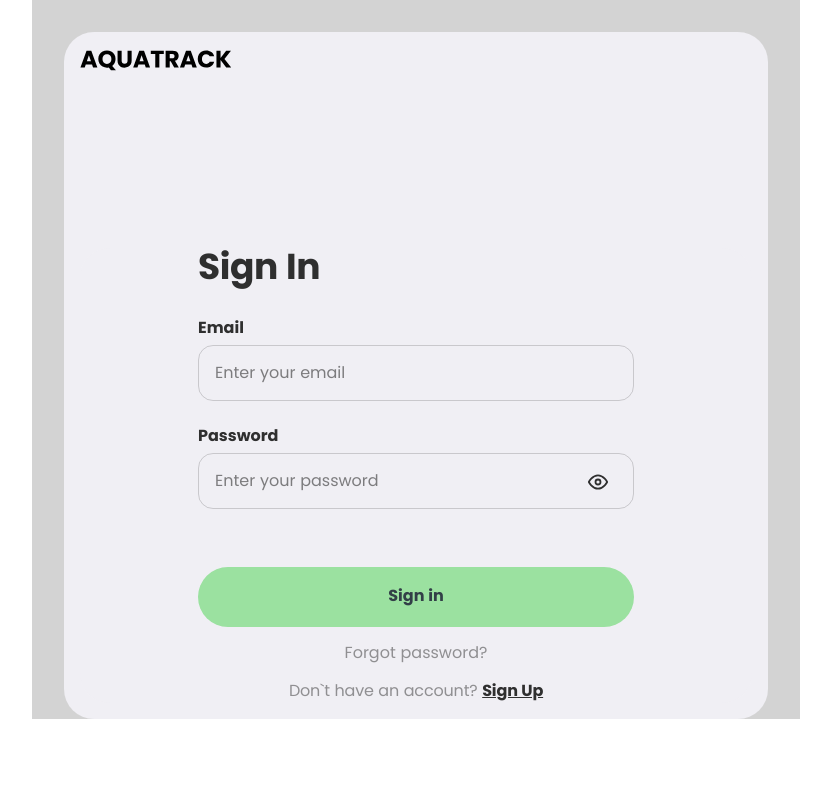
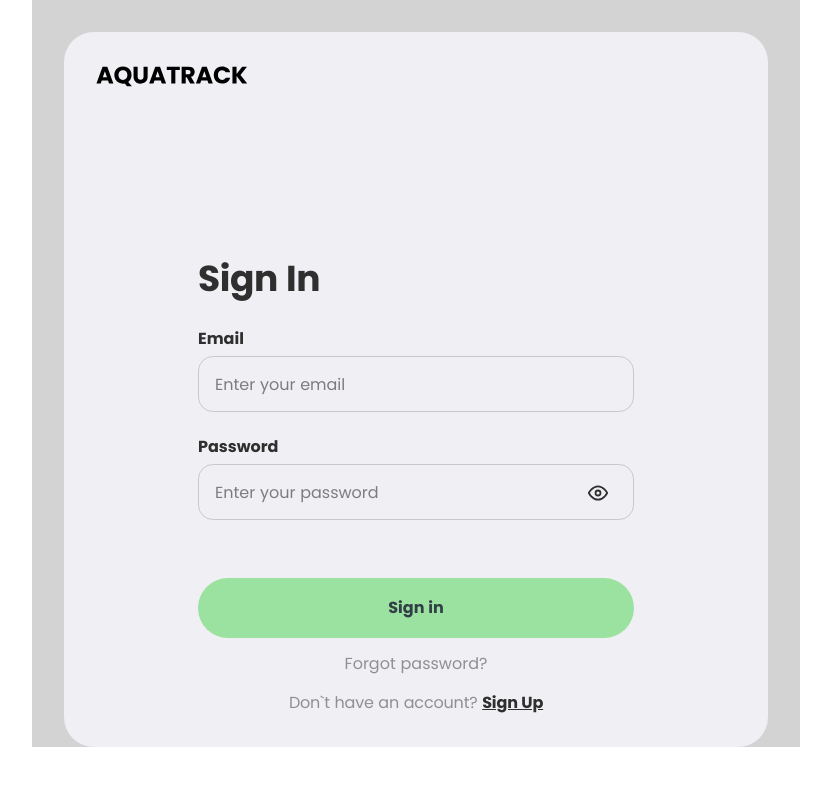
Before and after one commit to Serhii-Ivanchenko/Team-03-project-front, a React (Vite) app: page /signin in a window 1280 px wide. Shown: the top 786 px of the page, without its empty margins (224-1055 px from the left). Built offline with nearby package versions, Linux system fonts and the light colour scheme.

Commit message:
logo size changed
розмір лого змінюються відповідно до мобайл-деск-таблет, в контейнері реєстрації і логіна змінено відступ лого  відповідно макету

```diff
--- a/src/components/Logo/Logo.module.css
+++ b/src/components/Logo/Logo.module.css
@@ -1,10 +1,11 @@
-
-
-@media screen and (max-width: 375px) {
-  /* Styles for small phones */
-  .logo{
+.logo {
   width: 114px;
   height: 20px;
+}
 
+@media (min-width: 768px) {
+  .logo {
+    width: 152px;
+    height: 24px;
+  }
 }
-}
--- a/src/pages/SignInPage/SignInPage.module.css
+++ b/src/pages/SignInPage/SignInPage.module.css
@@ -11,7 +11,7 @@
   display: flex;
   flex-direction: column;
   gap: 16px;
-  padding-top: 16px;
+  padding-top: 24px;
   padding-bottom: 16px;
   background: #f0eff4;
   border-radius: 30px;
@@ -29,10 +29,10 @@
 
   @media (min-width: 768px) {
     width: 768px;
-    /* padding-left: 32px;
+    padding-left: 32px;
     padding-right: 32px;
     padding-top: 32px;
-    padding-bottom: 32px; */
+    padding-bottom: 32px;
   }
 
   @media (min-width: 1440px) {
--- a/src/pages/SignUpPage/SignUpPage.module.css
+++ b/src/pages/SignUpPage/SignUpPage.module.css
@@ -11,7 +11,7 @@
   display: flex;
   flex-direction: column;
   gap: 126px;
-  padding-top: 16px;
+  padding-top: 24px;
   padding-bottom: 16px;
   background: #f0eff4;
   border-radius: 30px;
@@ -28,10 +28,10 @@
 
   @media (min-width: 768px) {
     width: 768px;
-    /* padding-left: 32px;
+    padding-left: 32px;
     padding-right: 32px;
     padding-top: 32px;
-    padding-bottom: 32px; */
+    padding-bottom: 32px;
   }
 
   @media (min-width: 1440px) {
```
